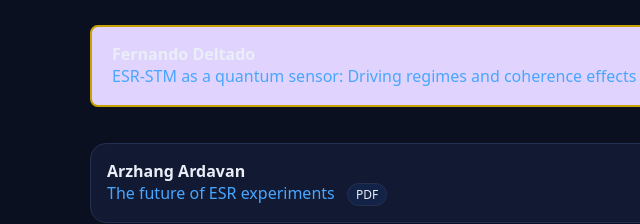
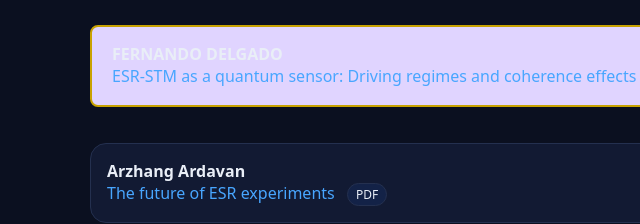
Before and after one commit to arico-spm-workshop/arico-spm-workshop, a plain HTML site: page abstracts.html in a window 1280 px wide. Shown: the part 255-479 px from the top of the page, 100-740 px from the left. Drawn offline with Linux system fonts and the light colour scheme.

Commit message:
Correct name spelling from 'Fernando Deltado' to 'FERNANDO DELGADO'

```diff
--- a/abstracts.html
+++ b/abstracts.html
@@ -81,7 +81,7 @@
     <ul style="list-style:none; padding:0; margin:0; display:grid; gap:12px;">
 
       <li class="card notice">
-        <strong>Fernando Deltado</strong><br/>
+        <strong>FERNANDO DELGADO</strong><br/>
         <a href="https://drive.google.com/file/d/1seaNBr1WwU9H2Fr5_Aaq0MJpUN6VTlsn/view?usp=sharing" target="_blank" rel="noopener noreferrer">
           ESR-STM as a quantum sensor: Driving regimes and coherence effects
         </a>
```
